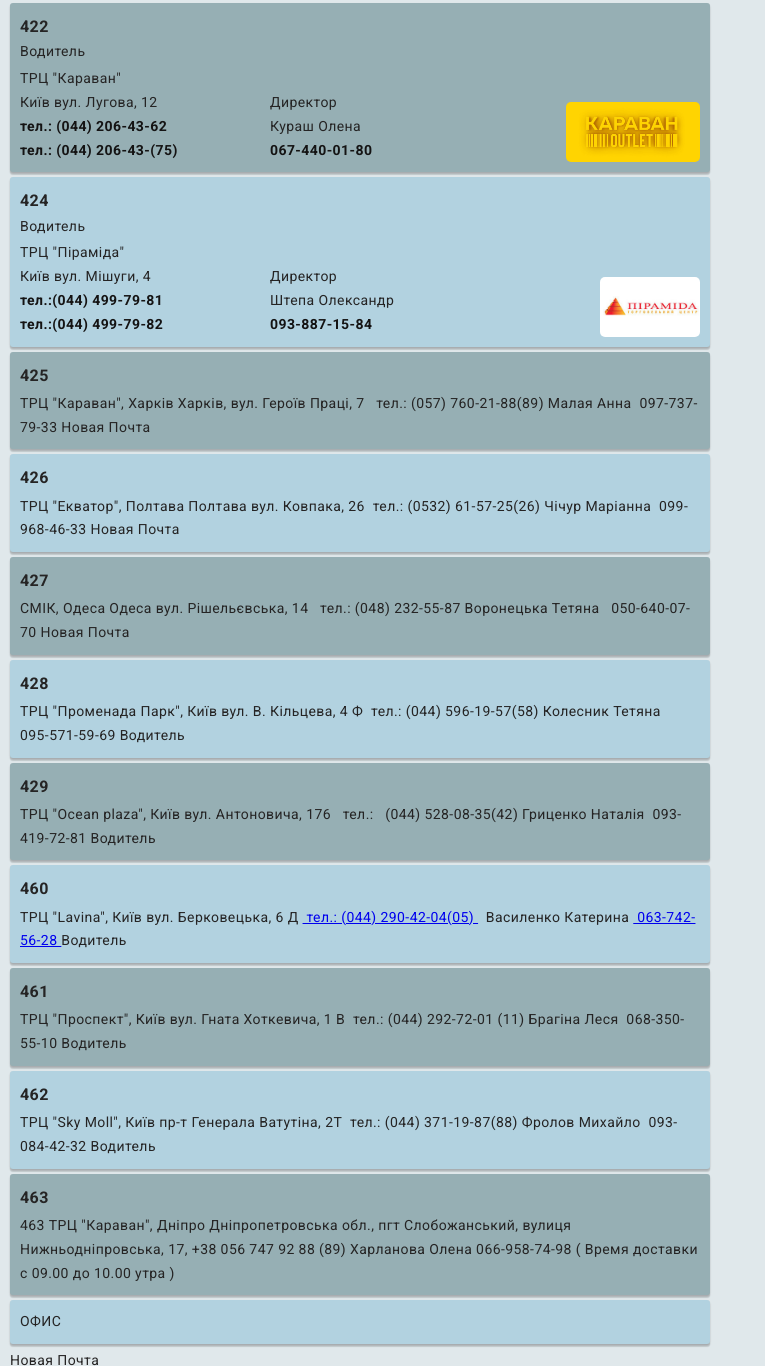
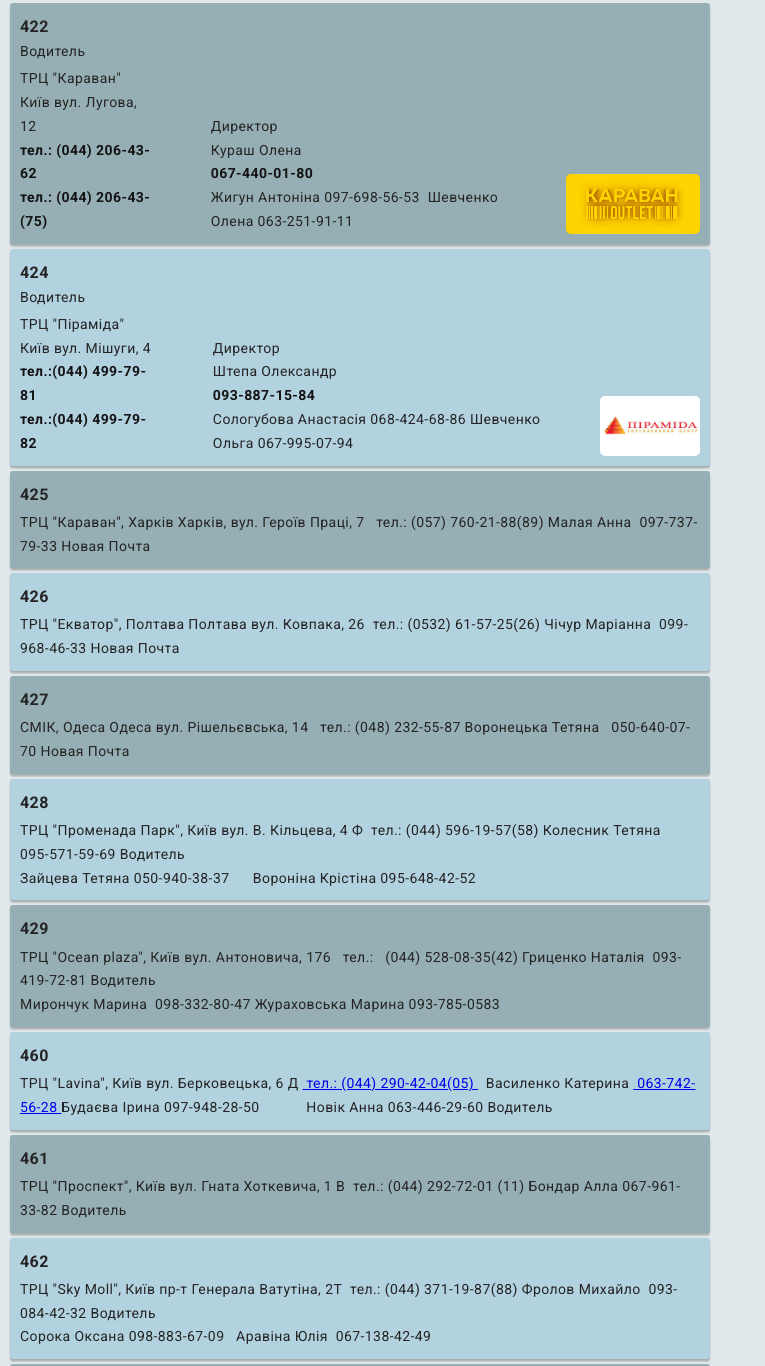
Before and after one commit to TanyaDvornichenko/SMYK, a plain HTML site: page index.html in a window 1280 px wide. Shown: the part 54-1420 px from the top of the page, without its empty margins (0-765 px from the left). Drawn offline with nearby package versions, Linux system fonts and the light colour scheme.

Commit message:
админы

```diff
--- a/index.html
+++ b/index.html
@@ -32,6 +32,9 @@
           <h2 class="pos">Директор</h2>
           <p class="director-name">Кураш Олена</p>
           <a href="tel:+380674400180" class="link tel"> 067-440-01-80 </a>
+          Жигун Антоніна 097-698-56-53  Шевченко Олена 063-251-91-11
+
+
           </div>
 
           <div class="mp">
@@ -54,6 +57,8 @@
             <h2 class="pos">Директор</h2>
             <p class="director-name">Штепа Олександр </p>
              <a href="tel:+380938871584" class="link tel"> 093-887-15-84 </a>
+             Сологубова Анастасія 068-424-68-86 Шевченко Ольга 067-995-07-94
+
           </div>
 
           <div class="mp">
@@ -84,30 +89,43 @@
         <h1>428</h1>
         <p class="item"> ТРЦ "Променада
         Парк", Київ вул. В. Кільцева, 4 Ф  тел.: (044) 596-19-57(58) Колесник
-        Тетяна    095-571-59-69 Водитель <br> </p>
+        Тетяна    095-571-59-69 Водитель <br>
+        Зайцева Тетяна 050-940-38-37      Вороніна Крістіна 095-648-42-52
+
+      </p>
       </li>
       <li class="container">
         <h1>429</h1>
         <p class="item">  ТРЦ "Оcean plaza", Київ вул.
         Антоновича, 176   тел.:   (044) 528-08-35(42) Гриценко Наталія
-        093-419-72-81 Водитель <br></p>
+        093-419-72-81 Водитель <br>
+        Мирончук Марина  098-332-80-47 Жураховська Марина 093-785-0583
+
+      </p>
       </li>
       <li class="container">
         <h1>460</h1>
         <p class="item"> ТРЦ "Lаvina", Київ вул. Берковецька, 6 Д <a href="tel:0442904204"> тел.:
-          (044) 290-42-04(05) </a>  Василенко Катерина <a href="tel:0637425628"> 063-742-56-28 </a> Водитель </p>
+          (044) 290-42-04(05) </a>  Василенко Катерина <a href="tel:0637425628"> 063-742-56-28 </a>
+          Будаєва Ірина 097-948-28-50            Новік Анна 063-446-29-60
+
+          Водитель </p>
       </li>
       <li class="container">
         <h1>461</h1>
         <p class="item">  ТРЦ
         "Проспект", Київ вул. Гната Хоткевича, 1 В  тел.: (044) 292-72-01 (11)
-        Брагіна Леся  068-350-55-10 Водитель <br></p>
+        Бондар Алла 067-961-33-82
+ Водитель <br></p>
       </li>
       <li class="container">
         <h1>462</h1>
         <p class="item"> ТРЦ "Sky Moll", Київ пр-т Генерала
         Ватутіна, 2Т  тел.: (044) 371-19-87(88) Фролов Михайло  093-084-42-32
-        Водитель <br> </p>
+        Водитель <br>
+        Сорока Оксана 098-883-67-09   Аравіна Юлія  067-138-42-49
+
+      </p>
       </li>
       <li class="container">
         <h1>463</h1>
```
